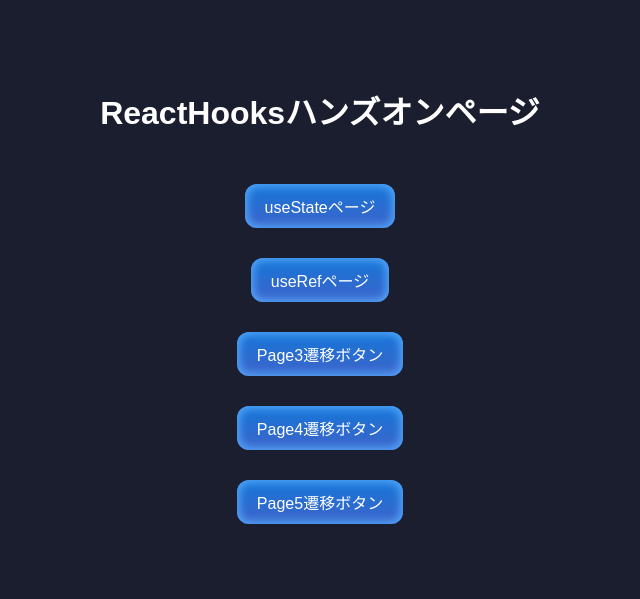
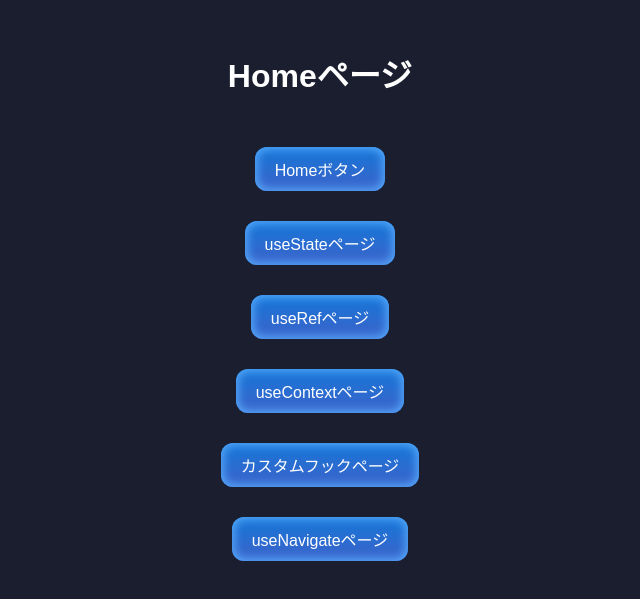
Before and after one commit to enumura1/zenn-reacthooks, a React (Create React App) app: page / in a window 1280 px wide. Shown: the part 105-704 px from the top of the page, without its empty margins (320-960 px from the left). Built offline with nearby package versions, Linux system fonts and the light colour scheme.

Commit message:
update:ボタンUI

```diff
--- a/src/page/Home.js
+++ b/src/page/Home.js
@@ -3,6 +3,10 @@ import { useNavigate } from 'react-router-dom';
 
 function Home() {
   const navigate = useNavigate();
+
+  const clickedToHomeBtn = () => {
+    navigate('/');
+  };
 
   const clickedToPage1Btn = () => {
     navigate('page1');
@@ -26,12 +30,13 @@ function Home() {
 
   return (
     <div className='mainContainer'>
-      <h1>ReactHooksハンズオンページ</h1>
+      <h1>Homeページ</h1>
+      <button onClick={clickedToHomeBtn}>Homeボタン</button>
       <button onClick={clickedToPage1Btn}>useStateページ</button>
       <button onClick={clickedToPage2Btn}>useRefページ</button>
-      <button onClick={clickedToPage3Btn}>Page3遷移ボタン</button>
-      <button onClick={clickedToPage4Btn}>Page4遷移ボタン</button>
-      <button onClick={clickedToPage5Btn}>Page5遷移ボタン</button>
+      <button onClick={clickedToPage3Btn}>useContextページ</button>
+      <button onClick={clickedToPage4Btn}>カスタムフックページ</button>
+      <button onClick={clickedToPage5Btn}>useNavigateページ</button>
     </div>
   );
 };
```
